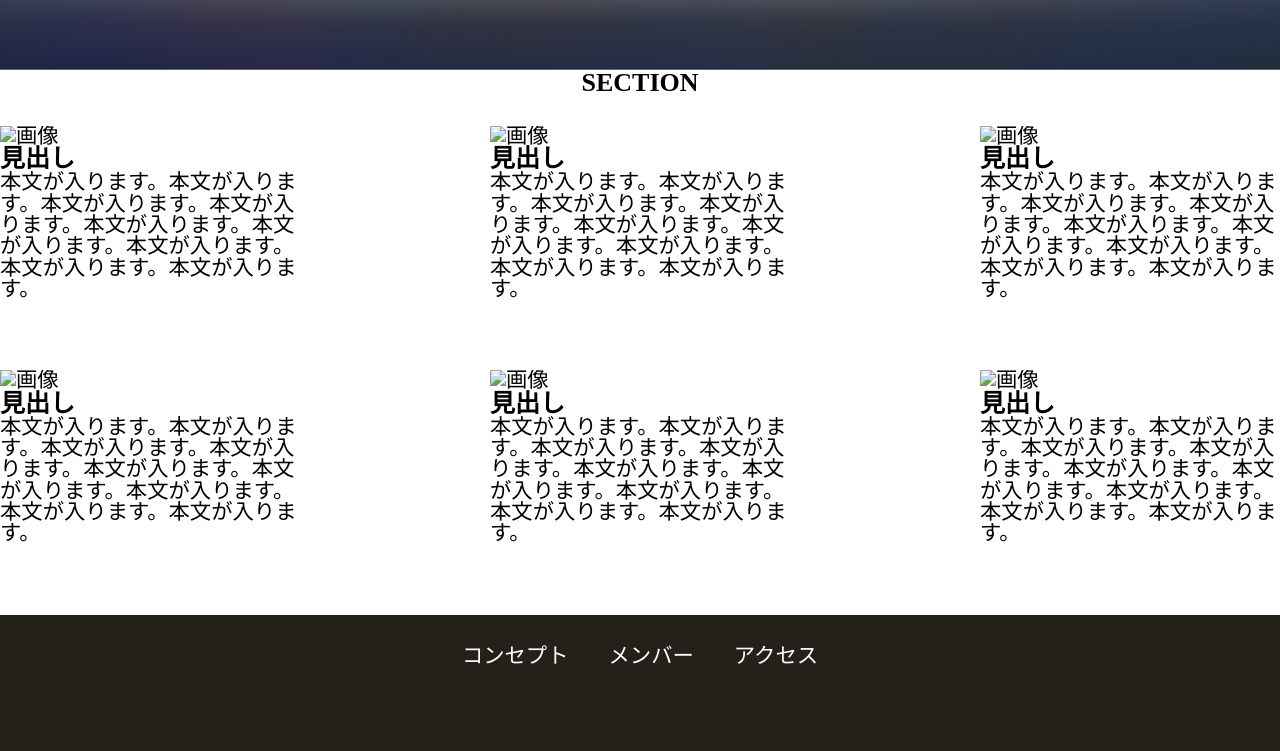
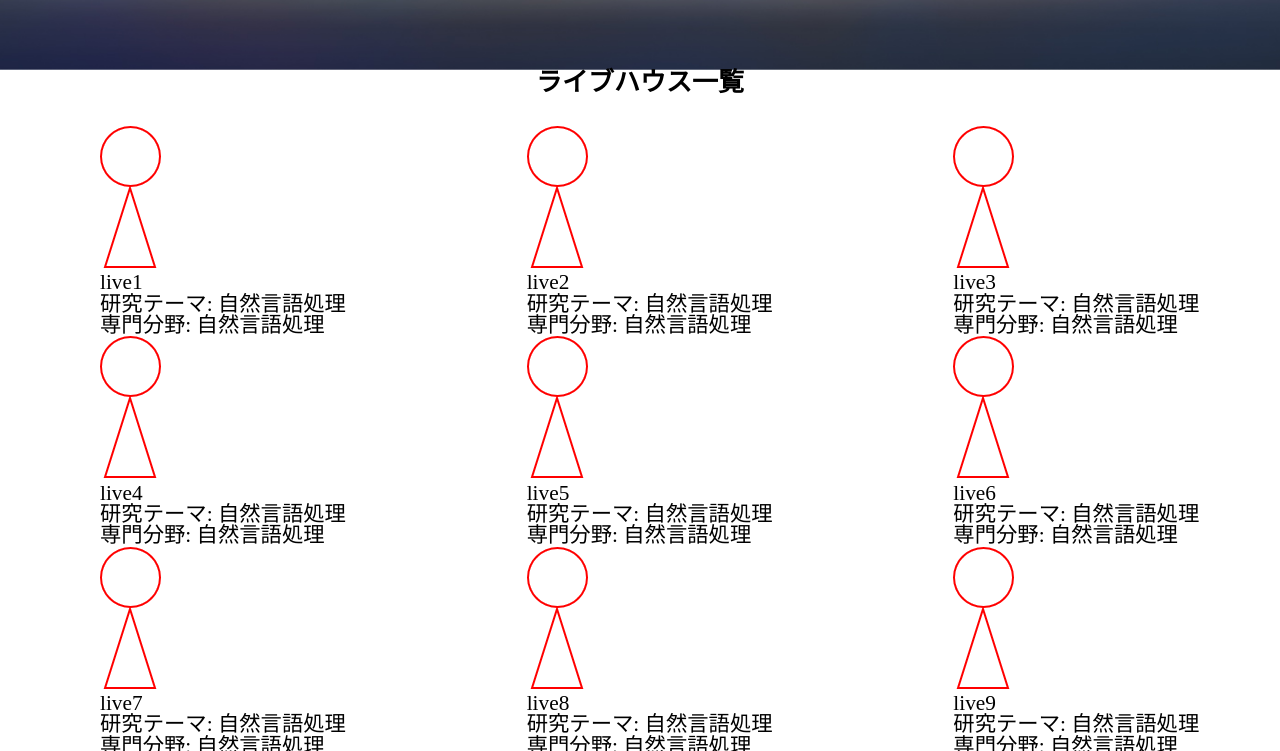
Before and after one commit to 9nu0ne/livehouses_in_nagoya, a plain HTML site: page index.html in a window 1280 px wide. Shown: the part 730-1481 px from the top of the page. Drawn offline with nearby package versions, Linux system fonts and the light colour scheme; a web font is replaced by a local one.

Commit message:
授業suzu

```diff
--- a/css/index.css
+++ b/css/index.css
@@ -52,6 +52,11 @@ ul, ol{
 a{
     color: inherit;
     text-decoration: none;
+}
+b{
+    color: inherit;
+    text-decoration: none;
+    font-size: 50px;
 }
 body{
     font-family: sun-serif;
@@ -159,6 +164,9 @@ img{
     }
 }
 
+.karte-temp-text span {
+    font-size: 50px;
+  }
 .section-title{
     font-size: 26px;
     font-weight: bold;
@@ -184,6 +192,14 @@ img{
 　　text-align: center;
 　　margin: 10px 0;
 }
+.section-image{
+    padding-left: 0;
+    padding-right: 0;
+}
+.list-li {
+    margin-left: 100px;
+    margin-right: 30px;
+}
 
 
 .footer{
--- a/index.html
+++ b/index.html
@@ -51,79 +51,85 @@
         </main>
         <!--main ここまで-->
         <div class="section-title">
-            SECTION
+            ライブハウス一覧
         </div>
         <section class="section-image">
             <ul class="list-ul">
                 <li class="list-li">
-                    <div class="list-imgae">
-                        <img src="images/pc.jpg" alt="画像">
-                    </div>
-                    <div class="list-title">
-                        <h3>見出し</h3>
-                    </div>
-                    <div class="list-desc">
-                        <p>本文が入ります。本文が入ります。本文が入ります。本文が入ります。本文が入ります。本文が入ります。本文が入ります。本文が入ります。本文が入ります。</p>
-                    </div>
+                    <img src="images/members/member_B.png" alt="メンバーB">
+                    <dl>
+                        <dt><a href="live1.html"><span>live1</span></a></dt>
+                        <dd>研究テーマ: 自然言語処理</dd>
+                    </dl>
+                    <p class="speciality">専門分野: 自然言語処理</p>
                 </li>
                 <li class="list-li">
-                    <div class="list-imgae">
-                        <img src="images/pc.jpg" alt="画像">
-                    </div>
-                    <div class="list-title">
-                        <h3>見出し</h3>
-                    </div>
-                    <div class="list-desc">
-                        <p>本文が入ります。本文が入ります。本文が入ります。本文が入ります。本文が入ります。本文が入ります。本文が入ります。本文が入ります。本文が入ります。</p>
-                    </div>
+                    <img src="images/members/member_B.png" alt="メンバーB">
+                    <dl>
+                        <dt><a href="live2.html">live2</a></dt>
+                        <dd>研究テーマ: 自然言語処理</dd>
+                    </dl>
+                    <p class="speciality">専門分野: 自然言語処理</p>
                 </li>
                 <li class="list-li">
-                    <div class="list-imgae">
-                        <img src="images/pc.jpg" alt="画像">
-                    </div>
-                    <div class="list-title">
-                        <h3>見出し</h3>
-                    </div>
-                    <div class="list-desc">
-                        <p>本文が入ります。本文が入ります。本文が入ります。本文が入ります。本文が入ります。本文が入ります。本文が入ります。本文が入ります。本文が入ります。</p>
-                    </div>
+                    <img src="images/members/member_B.png" alt="メンバーB">
+                    <dl>
+                        <dt><a href="live3.html">live3</a></dt>
+                        <dd>研究テーマ: 自然言語処理</dd>
+                    </dl>
+                    <p class="speciality">専門分野: 自然言語処理</p>
                 </li>
             </ul>
-        </section>
-        <section class="section-image">
             <ul class="list-ul">
                 <li class="list-li">
-                    <div class="list-imgae">
-                        <img src="images/pc.jpg" alt="画像">
-                    </div>
-                    <div class="list-title">
-                        <h3>見出し</h3>
-                    </div>
-                    <div class="list-desc">
-                        <p>本文が入ります。本文が入ります。本文が入ります。本文が入ります。本文が入ります。本文が入ります。本文が入ります。本文が入ります。本文が入ります。</p>
-                    </div>
+                    <img src="images/members/member_B.png" alt="メンバーB">
+                    <dl>
+                        <dt><a href="live4.html">live4</a></dt>
+                        <dd>研究テーマ: 自然言語処理</dd>
+                    </dl>
+                    <p class="speciality">専門分野: 自然言語処理</p>
                 </li>
                 <li class="list-li">
-                    <div class="list-imgae">
-                        <img src="images/pc.jpg" alt="画像">
-                    </div>
-                    <div class="list-title">
-                        <h3>見出し</h3>
-                    </div>
-                    <div class="list-desc">
-                        <p>本文が入ります。本文が入ります。本文が入ります。本文が入ります。本文が入ります。本文が入ります。本文が入ります。本文が入ります。本文が入ります。</p>
-                    </div>
+                    <img src="images/members/member_B.png" alt="メンバーB">
+                    <dl>
+                        <dt><a href="live5.html">live5</a></dt>
+                        <dd>研究テーマ: 自然言語処理</dd>
+                    </dl>
+                    <p class="speciality">専門分野: 自然言語処理</p>
                 </li>
                 <li class="list-li">
-                    <div class="list-imgae">
-                        <img src="images/pc.jpg" alt="画像">
-                    </div>
-                    <div class="list-title">
-                        <h3>見出し</h3>
-                    </div>
-                    <div class="list-desc">
-                        <p>本文が入ります。本文が入ります。本文が入ります。本文が入ります。本文が入ります。本文が入ります。本文が入ります。本文が入ります。本文が入ります。</p>
-                    </div>
+                    <img src="images/members/member_B.png" alt="メンバーB">
+                    <dl>
+                        <dt><a href="live6.html">live6</a></dt>
+                        <dd>研究テーマ: 自然言語処理</dd>
+                    </dl>
+                    <p class="speciality">専門分野: 自然言語処理</p>
+                </li>
+            </ul>
+            <ul class="list-ul">
+                <li class="list-li">
+                    <img src="images/members/member_B.png" alt="メンバーB">
+                    <dl>
+                        <dt><a href="live7.html">live7</a></dt>
+                        <dd>研究テーマ: 自然言語処理</dd>
+                    </dl>
+                    <p class="speciality">専門分野: 自然言語処理</p>
+                </li>
+                <li class="list-li">
+                    <img src="images/members/member_B.png" alt="メンバーB">
+                    <dl>
+                        <dt><a href="live8.html">live8</a></dt>
+                        <dd>研究テーマ: 自然言語処理</dd>
+                    </dl>
+                    <p class="speciality">専門分野: 自然言語処理</p>
+                </li>
+                <li class="list-li">
+                    <img src="images/members/member_B.png" alt="メンバーB">
+                    <dl>
+                        <dt><a href="live9.html">live9</a></dt>
+                        <dd>研究テーマ: 自然言語処理</dd>
+                    </dl>
+                    <p class="speciality">専門分野: 自然言語処理</p>
                 </li>
             </ul>
         </section>
```
